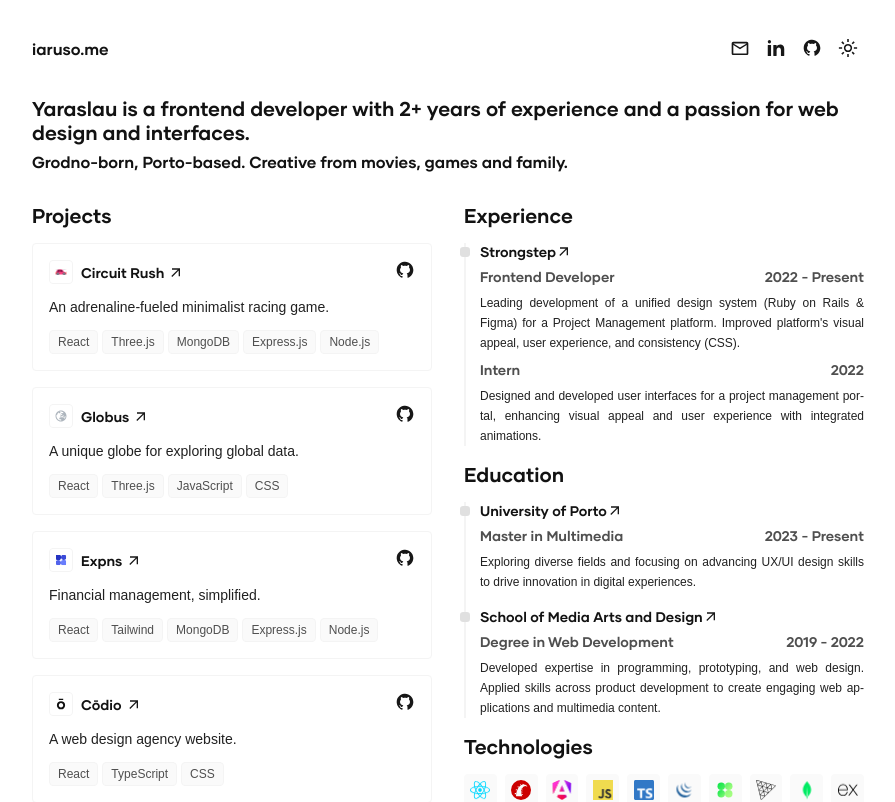
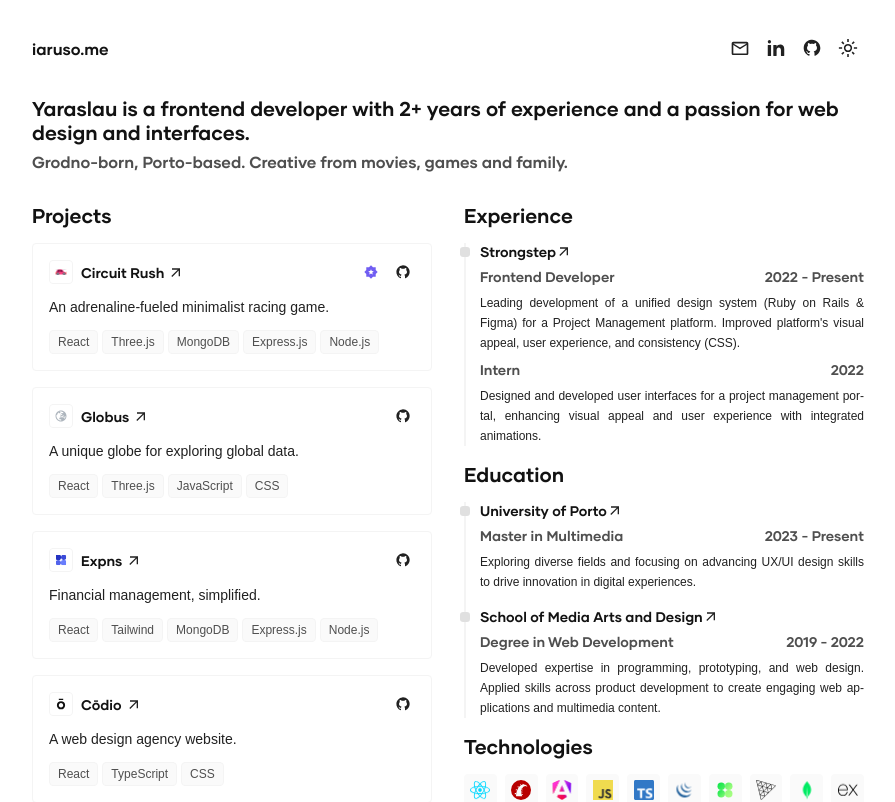
Before and after one commit to iaruso/portfolio, a React (Vite) app: page / in a window 1280 px wide. Shown: the top 802 px of the page, without its empty margins (192-1087 px from the left). Built offline with nearby package versions, Linux system fonts and the light colour scheme.

Commit message:
Visual changes

```diff
--- a/src/App.jsx
+++ b/src/App.jsx
@@ -31,7 +31,7 @@ function App() {
   };
 
   useEffect(() => {
-    gsap.fromTo('.opacity-box', { opacity: 2}, { opacity: 0, duration: 0.3 });
+    gsap.fromTo('.opacity-box', { opacity: 2}, { opacity: 0, duration: 0.6 });
   }, [i18n.language, theme]);
 
   return (
--- a/src/App.scss
+++ b/src/App.scss
@@ -66,7 +66,7 @@ div#root.light {
   --border-color: var(--light-200);
   --block-color: var(--light-400);
 
-  --icon-color: var(--dark-200);
+  --icon-color: var(--dark-300);
   --icon-clear-color: var(--dark-400);
 
   --bg-color: var(--light-0);
--- a/src/components/Intro/Intro.scss
+++ b/src/components/Intro/Intro.scss
@@ -7,6 +7,7 @@ section.intro {
 
   h2 {
     font-size: var(--font-size-lg);
+    color: var(--details-color);
   }
 }
 
--- a/src/components/ProjectItem/ProjectItem.jsx
+++ b/src/components/ProjectItem/ProjectItem.jsx
@@ -1,8 +1,10 @@
 import React, { useRef } from 'react';
+import { useTranslation } from 'react-i18next';
 import gsap from 'gsap';
 import Icon from '../icons/Icon';
 
-const ProjectItem = ({ theme, imageUrlDark, imageUrlLight, projectName, projectLink, githubLink, description, techStack, accessibilityLabel }) => {
+const ProjectItem = ({ theme, imageUrlDark, imageUrlLight, projectName, projectLink, githubLink, description, techStack, accessibilityLabel, rgba, intensity }) => {
+  const { t } = useTranslation();
   const bgRef = useRef(null);
 
   const handleMouseMove = (e) => {
@@ -11,8 +13,8 @@ const ProjectItem = ({ theme, imageUrlDark, imageUrlLight, projectName, projectL
       const x = e.clientX - rect.left;
       const y = e.clientY - rect.top;
       gsap.to(bgRef.current, {
-        opacity: 1,
-        background: `radial-gradient(40rem circle at ${x}px ${y}px, rgba(96, 96, 96, 0.1), transparent 66%)`,
+        opacity: 0.9,
+        background: `radial-gradient(${intensity} circle at ${x}px ${y}px, rgba(${rgba}), transparent 66%)`,
         duration: 0.3,
       });
     }
@@ -22,7 +24,7 @@ const ProjectItem = ({ theme, imageUrlDark, imageUrlLight, projectName, projectL
     if (e.pointerType === 'mouse' || e.pointerType === '') {
       gsap.to(bgRef.current, {
         opacity: 0,
-        background: 'radial-gradient(40rem circle at 0px 0px, rgba(96, 96, 96, 0.1), transparent 66%)',
+        background: `radial-gradient(${intensity} circle at 0px 0px, rgba(${rgba}), transparent 66%)`,
         duration: 0.3,
       });
     }
@@ -30,7 +32,7 @@ const ProjectItem = ({ theme, imageUrlDark, imageUrlLight, projectName, projectL
 
   return (
     <div
-      className='project-item'
+      className={`project-item ${projectName.split(' ')[0].toLowerCase()}`}
       onPointerMove={handleMouseMove}
       onPointerLeave={handleMouseLeave}
     >
@@ -39,7 +41,7 @@ const ProjectItem = ({ theme, imageUrlDark, imageUrlLight, projectName, projectL
         ref={bgRef}
         style={{
           opacity: 0,
-          background: 'radial-gradient(40rem circle at 0px 0px, rgba(96, 96, 96, 0.1), transparent 66%)',
+          background: `radial-gradient(${intensity} circle at 0px 0px, rgba(${rgba}), transparent 66%)`,
         }}
       ></div>
       <div className='project-item-header'>
@@ -47,8 +49,13 @@ const ProjectItem = ({ theme, imageUrlDark, imageUrlLight, projectName, projectL
         <a className='project-name' href={projectLink} target='_blank' rel='noopener noreferrer'>
           {projectName}<Icon name='Link' />
         </a>
+        {projectName === 'Circuit Rush' && (
+          <a className='award-link' href='https://threejs-journey.com/selection/4' target='_blank' rel='noopener noreferrer' title={t('projects.circuit_rush.award')}>
+            <Icon name='Award' />
+          </a>
+        )}
         {githubLink && (
-          <a href={githubLink} target='_blank' rel='noopener noreferrer' aria-label={accessibilityLabel}>
+          <a className='github-link' href={githubLink} target='_blank' rel='noopener noreferrer' aria-label={accessibilityLabel}>
             <Icon name='Github' />
           </a>
         )}
--- a/src/components/Projects/Projects.jsx
+++ b/src/components/Projects/Projects.jsx
@@ -6,6 +6,8 @@ import ProjectItem from '../ProjectItem/ProjectItem';
 const Projects = () => {
   const { t } = useTranslation();
   const theme = localStorage.getItem('theme') || 'light';
+  let color = theme === 'dark' ? '121, 121, 121, 0.1' : '201, 201, 201, 0.05';
+  let intensity = theme === 'dark' ? '40rem' : '50rem';
 
   const projects = [
     {
@@ -16,7 +18,9 @@ const Projects = () => {
       githubLink: 'https://github.com/iaruso/circuit-rush',
       description: t('projects.circuit_rush.description'),
       techStack: ['React', 'Three.js', 'MongoDB', 'Express.js', 'Node.js'],
-      accessibilityLabel: t('accessibility.source_code')
+      accessibilityLabel: t('accessibility.source_code'),
+      //rgba: '229, 85, 85, 0.1'
+      rgba: color
     },
     {
       imageUrlDark: './globus-dark.svg',
@@ -26,7 +30,9 @@ const Projects = () => {
       githubLink: 'https://github.com/iaruso/globus',
       description: t('projects.globus.description'),
       techStack: ['React', 'Three.js', 'JavaScript', 'CSS'],
-      accessibilityLabel: t('accessibility.source_code')
+      accessibilityLabel: t('accessibility.source_code'),
+      //rgba: '96, 96, 96, 0.1'
+      rgba: color
     },
     {
       imageUrlDark: './expns-dark.svg',
@@ -36,7 +42,9 @@ const Projects = () => {
       githubLink: 'https://github.com/iaruso/expns',
       description: t('projects.expns.description'),
       techStack: ['React', 'Tailwind', 'MongoDB', 'Express.js', 'Node.js'],
-      accessibilityLabel: t('accessibility.source_code')
+      accessibilityLabel: t('accessibility.source_code'),
+      //rgba: '58, 74, 217, 0.1'
+      rgba: color
     },
     {
       imageUrlDark: './codio-dark.svg',
@@ -46,7 +54,8 @@ const Projects = () => {
       githubLink: 'https://github.com/iaruso/codio',
       description: t('projects.codio.description'),
       techStack: ['React', 'TypeScript', 'CSS'],
-      accessibilityLabel: t('accessibility.source_code')
+      accessibilityLabel: t('accessibility.source_code'),
+      rgba: color
     },
     {
       imageUrlDark: './rorushi-dark.svg',
@@ -56,7 +65,9 @@ const Projects = () => {
       githubLink: 'https://github.com/iaruso/rorushi',
       description: t('projects.rorushi.description'),
       techStack: ['React', 'Javascript', 'CSS'],
-      accessibilityLabel: t('accessibility.source_code')
+      accessibilityLabel: t('accessibility.source_code'),
+      //rgba: '245, 100, 11, 0.1'
+      rgba: color
     },
     {
       imageUrlDark: './movera-dark.svg',
@@ -66,7 +77,9 @@ const Projects = () => {
       githubLink: null,
       description: t('projects.movera.description'),
       techStack: ['Figma', 'Adobe CC'],
-      accessibilityLabel: null
+      accessibilityLabel: null,
+      //rgba: '197, 247, 133, 0.1'
+      rgba: color
     }
   ];
 
@@ -86,6 +99,8 @@ const Projects = () => {
             description={project.description}
             techStack={project.techStack}
             accessibilityLabel={project.accessibilityLabel}
+            rgba={project.rgba}
+            intensity={intensity}
           />
         ))}
       </div>
--- a/src/components/Projects/Projects.scss
+++ b/src/components/Projects/Projects.scss
@@ -23,16 +23,65 @@ section.projects {
       position: relative;
       overflow: hidden;
 
-      &:hover {
-        .project-item-bg {
-          opacity: 1;
-        }
-      }
+      // &:hover {
+      //   .project-item-bg {
+      //     opacity: 0.6;
+      //   }
+      // }
+
+      // &.circuit:hover {
+      //   & span{
+      //     border-color: #E555551A !important;
+      //   }
+      //   border-color: #E555551A !important;
+      // }
+
+      // &.globus:hover {
+      //   & span{
+      //     border-color: #6060601A !important;
+      //   }
+      //   border-color: #6060601A !important;
+      // }
+
+      // &.expns:hover {
+      //   & span{
+      //     border-color: #3A4AD91A !important;
+      //   }
+      //   border-color: #3A4AD91A !important;
+      // }
+
+      // &.cōdio:hover {
+      //   & span{
+      //     border-color: #B4B4B41A !important;
+      //   }
+      //   border-color: #B4B4B41A !important
+      // }
+
+      // &.rorushi:hover {
+      //   & span{
+      //     border-color: #F5640B1A !important;
+      //   }
+      //   border-color: #F5640B1A !important;
+      // }
+
+      // &.movera:hover {
+      //   & span{
+      //     border-color: #C5F7851A !important;
+      //     background-color: transparent;
+      //   }
+      //   border-color: #C5F7851A !important;
+      // }
 
       .project-item-bg {
         position: absolute;
         inset: -1px;
         pointer-events: none;
+      }
+
+      .project-item-bg:has(~ .project-item-header a.project-name:hover),
+      .project-item-bg:has(~ .project-item-header .award-link:hover),
+      .project-item-bg:has(~ .project-item-header .github-link:hover) {
+        opacity: 1 !important;
       }
 
       .project-item-header {
@@ -90,15 +139,31 @@ section.projects {
 
         svg  {
           fill: var(--icon-color);
-          width: 1.25rem;
-          height: 1.25rem;
-          transition: fill 0.3s ease-in-out;
+          width: 1rem;
+          height: 1rem;
+        }
 
-          &:hover {
-            fill: var(--link-color);
-          }
+        .award-link, .github-link {
+          display: flex;
+          justify-content: center;
+          align-items: center;
+          width: 1.5rem;
+          height: 1.5rem;
+          border-radius: var(--border-radius);
+          transition: background-color 0.3s ease-in-out;
+          cursor: pointer;
+        }
+
+        .award-link:hover {
+          background-color: #705DF21A;
+        }
+
+
+        .github-link:hover {
+          background-color: #FFFFFF1A;
         }
       }
+
       .project-item-tech {
         position: relative;
         z-index: 2;
--- a/src/components/Technologies/Technologies.scss
+++ b/src/components/Technologies/Technologies.scss
@@ -48,18 +48,15 @@ div#root.dark {
 
     svg, path {
       transition: fill 0.3s ease-in-out;
-      filter: grayscale(100%);
+
       transition: filter 0.3s ease-in-out;
     }
 
     &.rails svg, &.rails path {
-      filter: grayscale(100%) brightness(1.5);
+      filter: brightness(0.95);
     }
 
     &:hover {
-      svg, path {
-        filter: grayscale(0%) brightness(1);
-      }
       &.react { background-color: #00D8FF1A; }
       &.rails { background-color: #C600001A; }
       &.angular { background-color: #E61E971A; }
@@ -120,7 +117,7 @@ div#root.dark {
   div#root.dark {
     .technologies-item {
       &.three-js, &.express-js, &.vercel, &.notion, &.figma {
-        background-color: #FFFFFF1A;
+        background-color: #FFFFFF0A !important;
       }
     }
   }
--- /dev/null
+++ b/src/components/icons/Award.jsx
@@ -0,0 +1,9 @@
+import React from 'react';
+
+const Award = () => {
+  return (
+    <svg xmlns="http://www.w3.org/2000/svg" viewBox="0 0 24 24" xmlns:v="https://vecta.io/nano" preserveAspectRatio="xMidYMid"><path d="M9.41 15.76L12 14.19l2.59 1.57-.69-2.94 2.3-1.99-3.03-.24L12 7.8l-1.17 2.79-3.03.24 2.3 1.99-.69 2.94zM12 22l-2.96-2.92H4.92v-4.12L2 12l2.92-2.96V4.92h4.12L12 2l2.96 2.92h4.12v4.12L22 12l-2.92 2.96v4.12h-4.12L12 22z" fill="#705df2"/></svg>
+  );
+};
+
+export default Award;
--- a/src/i18n/locales/en.js
+++ b/src/i18n/locales/en.js
@@ -13,6 +13,7 @@ export default {
     projects: {
       title: 'Projects',
       circuit_rush: {
+        award: 'Three.js Journey Selection Award',
         description: 'An adrenaline-fueled minimalist racing game.',
       },
       globus: {
--- a/src/i18n/locales/es.js
+++ b/src/i18n/locales/es.js
@@ -13,6 +13,7 @@ export default {
     projects: {
       title: 'Proyectos',
       circuit_rush: {
+        award: 'Premio de Selección Three.js Journey',
         description: 'Un juego de carreras minimalista lleno de adrenalina.',
       },
       globus: {
--- a/src/i18n/locales/pt.js
+++ b/src/i18n/locales/pt.js
@@ -13,6 +13,7 @@ export default {
     projects: {
       title: 'Projetos',
       circuit_rush: {
+        award: 'Prémio Seleção Three.js Journey',
         description: 'Um jogo de corrida minimalista cheio de adrenalina.',
       },
       globus: {
--- a/src/i18n/locales/ru.js
+++ b/src/i18n/locales/ru.js
@@ -13,6 +13,7 @@ export default {
     projects: {
       title: 'Проекты',
       circuit_rush: {
+        award: 'Премия Three.js Journey Selection',
         description: 'Минималистическая адреналиновая гоночная игра.',
       },
       globus: {
```
Also changed, not shown: public/expns-dark.svg.
